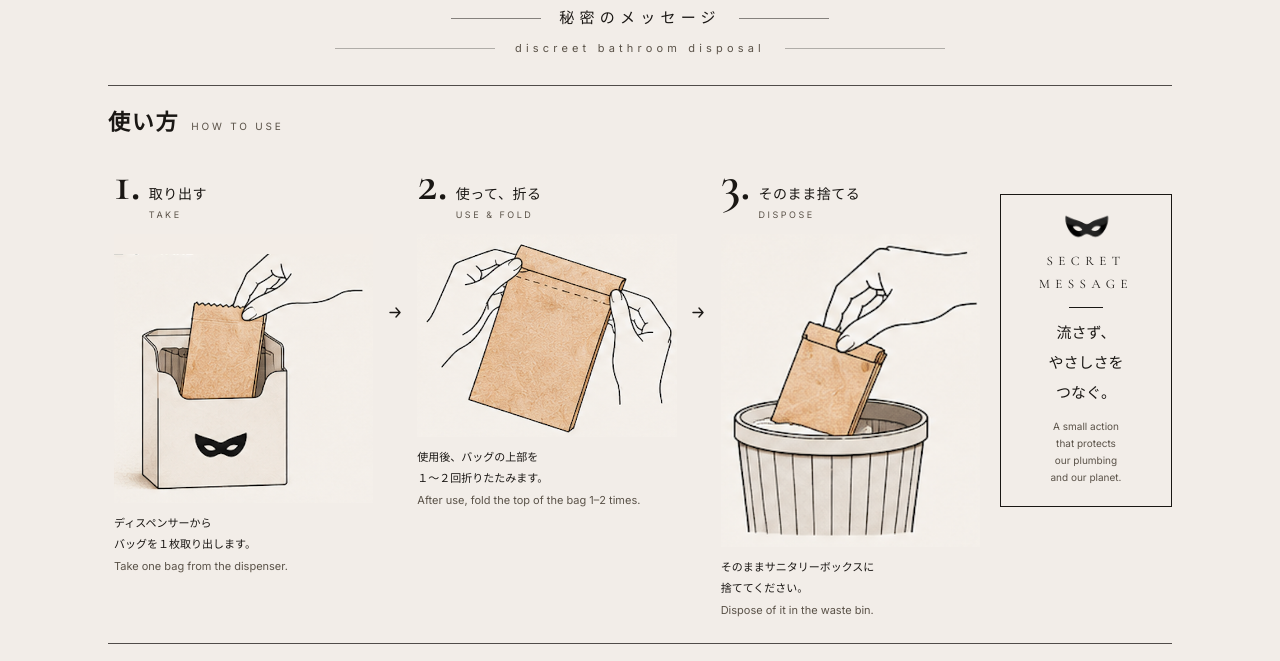
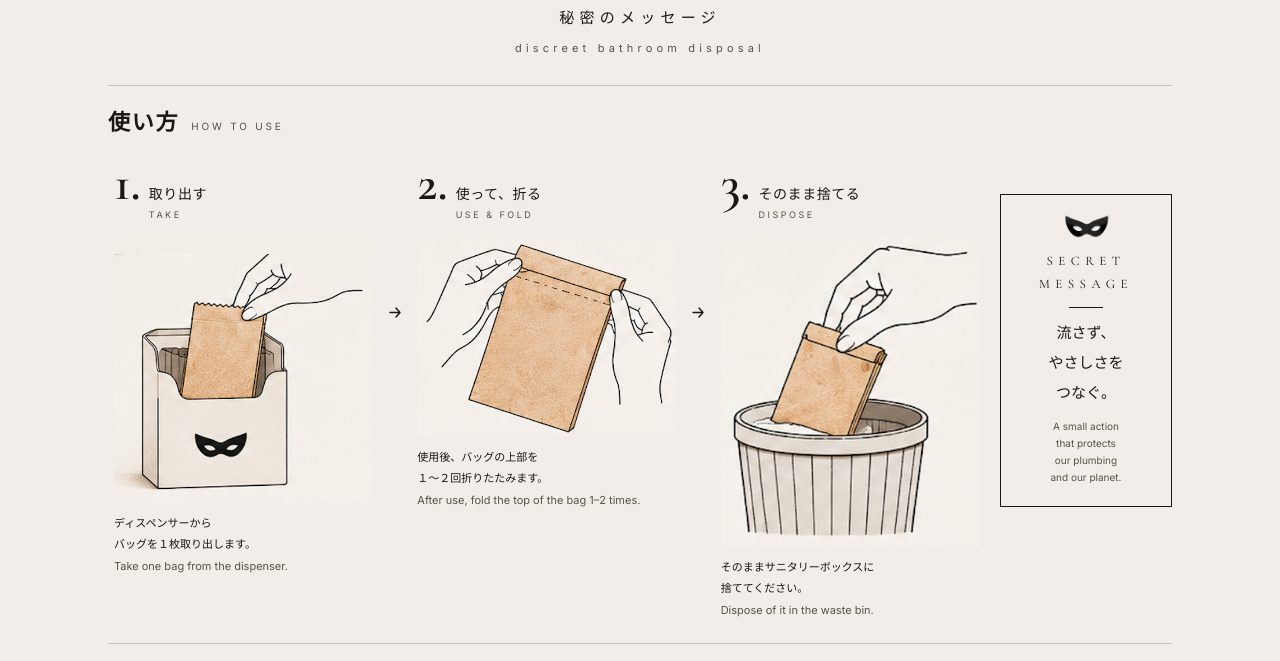
Before and after one commit to 46corentin/secret-message, a plain HTML site: page index.html in a window 1280 px wide. Shown: the part 105-766 px from the top of the page. Drawn offline with nearby package versions, Linux system fonts and the light colour scheme.

Commit message:
Clean up header lines, subtle separators, transparent mask, fix illustrations

```diff
--- a/index.html
+++ b/index.html
@@ -33,7 +33,7 @@ html, body {
 }
 
 /* ── RULES ── */
-.rule { width: 100%; height: 1px; background: var(--ink); opacity: 0.75; margin: 20px 0; }
+.rule { width: 100%; height: 1px; background: var(--ink); opacity: 0.2; margin: 20px 0; }
 
 /* ── HEADER ── */
 .header {
@@ -61,36 +61,12 @@ html, body {
   font-weight: 300;
   font-size: 15px;
   letter-spacing: 0.35em;
-  display: flex;
-  align-items: center;
-  gap: 18px;
-}
-.header-jp::before,
-.header-jp::after {
-  content: '';
-  display: block;
-  width: 90px;
-  height: 1px;
-  background: var(--ink);
-  opacity: 0.5;
 }
 .header-tagline {
   font-family: 'Inter', sans-serif;
   font-size: 11px;
   letter-spacing: 0.38em;
   color: var(--ink-mid);
-  display: flex;
-  align-items: center;
-  gap: 20px;
-}
-.header-tagline::before,
-.header-tagline::after {
-  content: '';
-  display: block;
-  width: 160px;
-  height: 1px;
-  background: var(--ink);
-  opacity: 0.3;
 }
 
 /* ── SECTION LABEL ── */
```
Also changed, not shown: 1-Take-new.svg (added), 1 other file.
